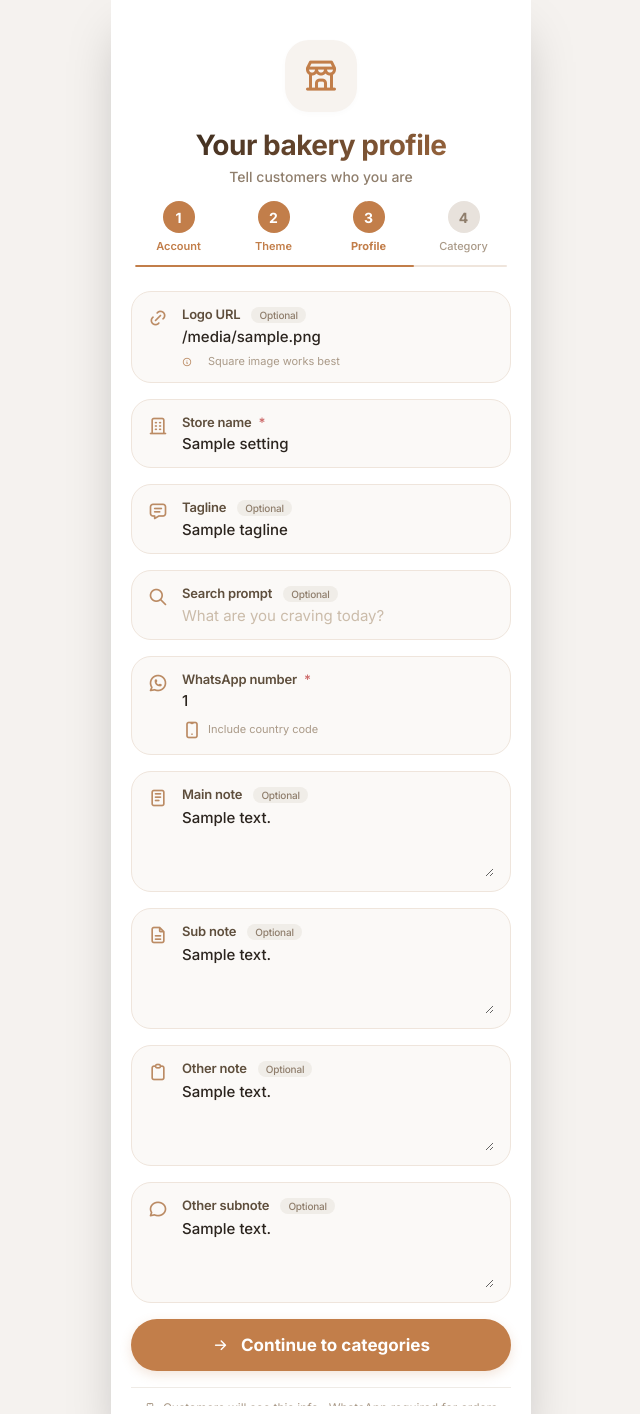
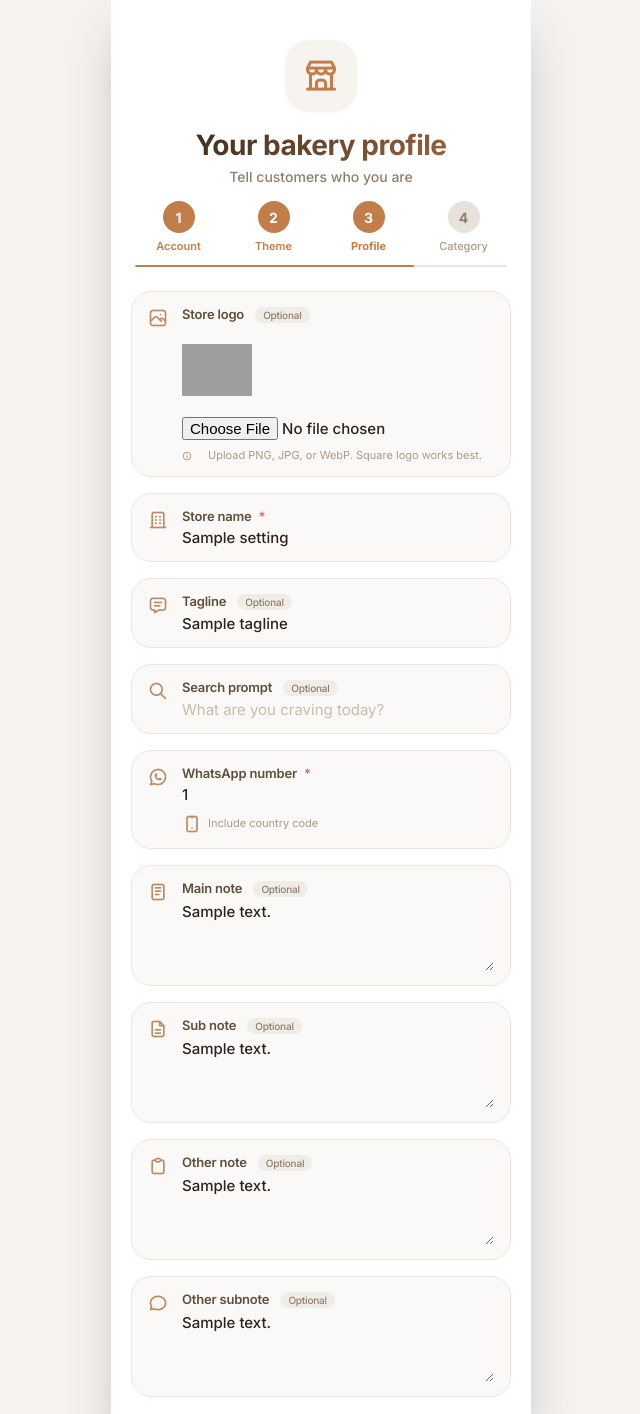
Before and after one commit to felizfurtado/orviva, a Django app: template app/templates/signup/step3.html in a window 1280 px wide. Shown: the top 1414 px of the page, without its empty margins (319-959 px from the left). Run offline with Django 5.2, Linux system fonts and the light colour scheme; the template is opened without the code that fills it: most values are stand-ins (such as "Sample title", 1, 10 or a date in 2020); parts of the project's set-up code (start-up, migrations or seed data) failed here and were passed over; grey boxes are pictures that could not be loaded.

Commit message:
Your message here

```diff
--- a/app/templates/signup/step3.html
+++ b/app/templates/signup/step3.html
@@ -336,17 +336,62 @@
         <div id="messageContainer" class="message-container"></div>
 
         <div class="form-card">
-            <form method="post" id="profileForm" novalidate>
+            <form method="post" enctype="multipart/form-data" id="profileForm" novalidate>
                 {% csrf_token %}
 
                 <!-- Logo Link -->
+                <!-- Logo Upload -->
 <div class="input-group">
     <div class="input-field">
-                        <i class="ti ti-link"></i>
+        <i class="ti ti-photo"></i>
+
         <div class="input-content">
-                            <label>Logo URL <span class="optional-badge">Optional</span></label>
-                            <input type="url" name="logo_link" id="logo_link" value="{{ settings.logo_link|default:'' }}" placeholder="https://your-bakery.com/logo.png" autocomplete="off">
-                            <div class="inline-hint"><i class="ti ti-info-circle" style="font-size: 10px;"></i> Square image works best</div>
+            <label>
+                Store logo
+                <span class="optional-badge">Optional</span>
+            </label>
+
+            {% if settings.logo_link %}
+                <img
+                    src="/{{ settings.logo_link }}"
+                    alt="Current store logo"
+                    id="logoPreview"
+                    style="
+                        width: 70px;
+                        height: 70px;
+                        object-fit: contain;
+                        border-radius: 12px;
+                        margin: 8px 0;
+                        display: block;
+                    "
+                >
+            {% else %}
+                <img
+                    src=""
+                    alt="Logo preview"
+                    id="logoPreview"
+                    style="
+                        width: 70px;
+                        height: 70px;
+                        object-fit: contain;
+                        border-radius: 12px;
+                        margin: 8px 0;
+                        display: none;
+                    "
+                >
+            {% endif %}
+
+            <input
+                type="file"
+                name="logo"
+                id="logo"
+                accept="image/jpeg,image/png,image/webp"
+            >
+
+            <div class="inline-hint">
+                <i class="ti ti-info-circle" style="font-size: 10px;"></i>
+                Upload PNG, JPG, or WebP. Square logo works best.
+            </div>
         </div>
     </div>
 </div>
@@ -596,5 +641,19 @@
         }, 10);
     });
 </script>
+
+<script>
+    const logoInput = document.getElementById("logo");
+    const logoPreview = document.getElementById("logoPreview");
+
+    logoInput?.addEventListener("change", function () {
+        const file = this.files[0];
+
+        if (!file) return;
+
+        logoPreview.src = URL.createObjectURL(file);
+        logoPreview.style.display = "block";
+    });
+</script>
 </body>
 </html>
--- a/app/url_links.py
+++ b/app/url_links.py
@@ -1,6 +1,8 @@
 BASE_URL = "localhost:8000"
 BASE_SCHEME = "http"
+BASE_PORT = "8000"
 
 # VPS production:
 # BASE_URL = "orviva.tech"
 # BASE_SCHEME = "https"
+# BASE_PORT = ""
```
Also changed, not shown: app/views.py (+5 -5 lines), client_app/views.py (+72 -4 lines). Lines whose indentation alone changed are shown as unchanged.
